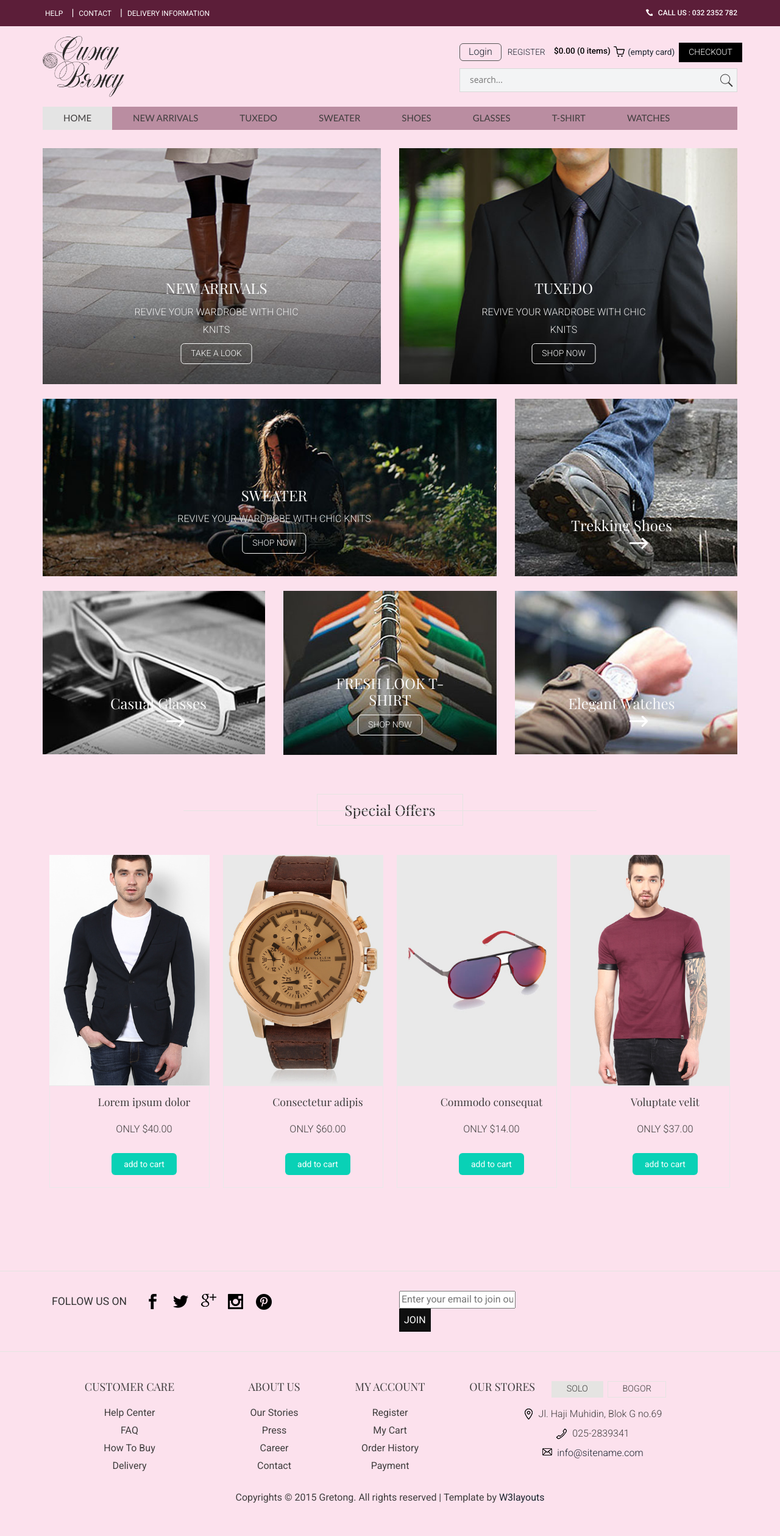
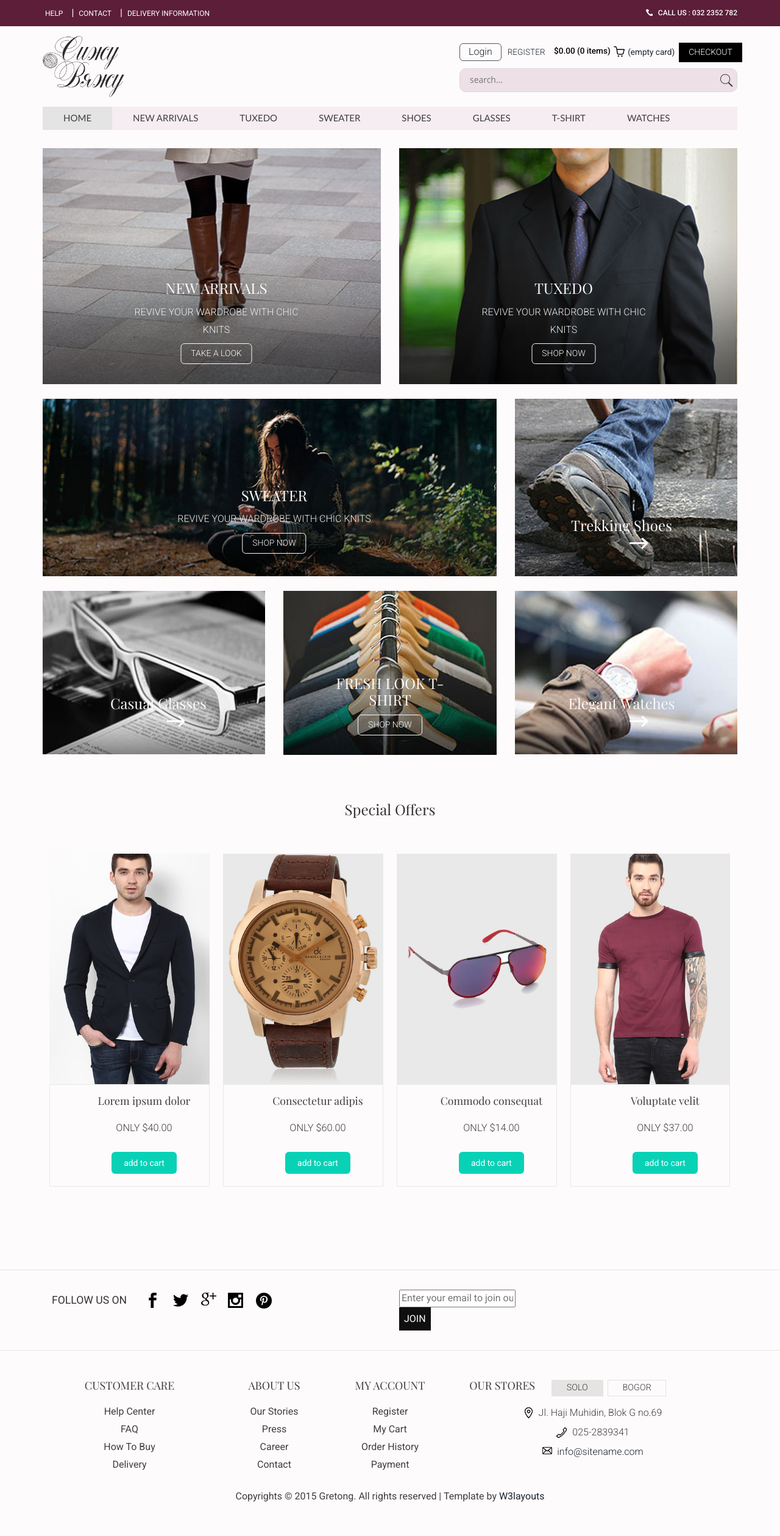
Before and after one commit to jkdevelopers/sittingknitting, a Django app: template frontend/templates/theme/index.html in a window 1280 px wide. Shown: the whole page at 61% size. After the commit the page ends 2463 px from the top, so only its background shows below. Run offline with Django 3.2, Linux system fonts and the light colour scheme; the template is opened without the code that fills it, so the values that code supplies are empty; parts of the project's set-up code (start-up, migrations or seed data) failed here and were passed over; some libraries are stand-ins or nearby versions.

Commit message:
main page frontend fixes -minor

```diff
--- a/frontend/static/css/megamenu.css
+++ b/frontend/static/css/megamenu.css
@@ -229,7 +229,7 @@
     cursor: pointer;
     color: #555;
     border-bottom: solid 2px rgba(0, 0, 0, 0.1);
-    background: #f3f4f5;
+    background: #ba8da121;
 }
 
 .megamenu > li.showhide span.title {
--- a/frontend/static/css/style.css
+++ b/frontend/static/css/style.css
@@ -21,7 +21,7 @@ html, body {
     font-family: 'Roboto', sans-serif;
     font-size: 100%;
     /*background: #ffffff;*/
-    background: #fce1ed;
+    background: #fce1ed11;
 }
 
 body a {
@@ -725,12 +725,15 @@ input:focus {
 /*search*/
 .search {
     position: relative;
-    background: #f3f4f5;
+    background: #ba8da121;
     border: 1px solid #D8D8D8;
+    border-radius: 10px;
 }
 
 .search form {
     width: 100%;
+    background: #ba8da121;
+    border-radius: 10px;
 }
 
 .search input[type="text"] {
@@ -1011,7 +1014,7 @@ ul.icon1 {
 
 ul.megamenu.skyblue {
     /*background: #f3f4f5;*/
-    background: #ba8da1;
+    background: #ba8da121;
 }
 
 .rgt-bottom {
@@ -1513,7 +1516,7 @@ i.mail {
 }
 
 .special h3:before {
-    height: 8px;
+    height: 0px;
     width: 371px;
     content: '';
     background: url(../images/line.png) no-repeat;
@@ -1524,7 +1527,7 @@ i.mail {
 }
 
 .special h3:after {
-    height: 8px;
+    height: 0px;
     width: 371px;
     content: '';
     background: url(../images/line.png) no-repeat;
@@ -1537,7 +1540,6 @@ i.mail {
 .special h3 {
     font-family: 'Playfair Display', serif;
     font-size: 1.5em;
-    border: 1px solid #e5e4e2;
     text-align: center;
     padding: 0.5em;
     margin: 0 auto;
--- a/frontend/templates/core/header.html
+++ b/frontend/templates/core/header.html
@@ -17,7 +17,7 @@
                         {% if not request.user.is_staff %}
                             <div class="cart box_1">
                                 <a href="{% url 'cart' %}" style="display: flex; align-items: center;">
-                                    <p>Корзина</p>
+                                    <p></p>
                                     <img src="{% static 'images/basket.png' %}" style="max-width: 30px;">
                                 </a>
                                 <div class="clearfix"></div>
```
